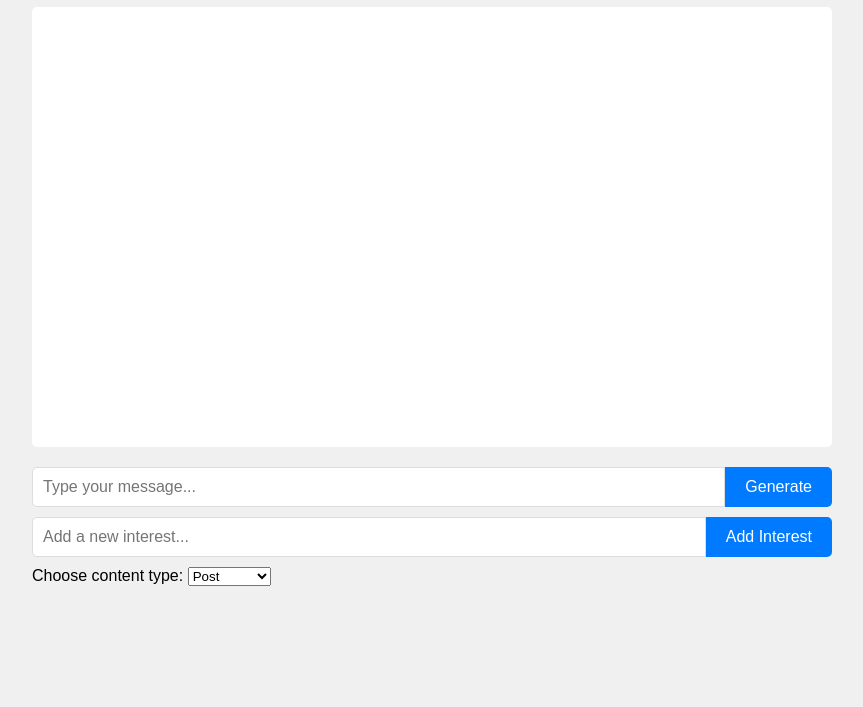
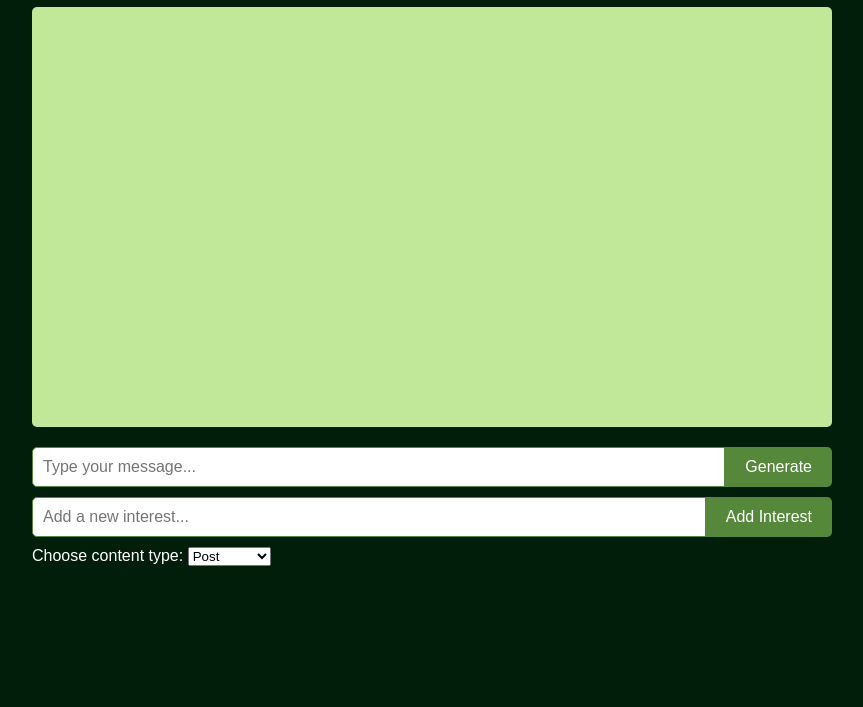
Before and after one commit to wanjanotfound/finishing-project, a plain HTML site: page frontend/index.html in a window 1280 px wide. Shown: the part 93-800 px from the top of the page, without its empty margins (208-1071 px from the left). Drawn offline with Linux system fonts and the light colour scheme.

Commit message:
some styling because the colors seeed dull before

```diff
--- a/frontend/index.html
+++ b/frontend/index.html
@@ -21,7 +21,7 @@
             <button id="add-interest-button">Add Interest</button>
         </div>
         <div id="content-type">
-            <label for="content-type-select">Choose content type:</label>
+            <label for="content-type-select" class="content-type-label">Choose content type:</label>
             <select id="content-type-select">
                 <option value="post">Post</option>
                 <option value="comment">Comment</option>
--- a/frontend/style.css
+++ b/frontend/style.css
@@ -1,6 +1,6 @@
 body {
     font-family: Arial, sans-serif;
-    background-color: #f0f0f0;
+    background-color: #001E09;
     margin: 0;
     padding: 0;
 }
@@ -13,14 +13,14 @@ body {
 
 h1 {
     text-align: center;
-    color: #333;
+    color: #ffffff;
 }
 
 #chat-container {
-    background-color: white;
+    background-color: #c1e899;
     border-radius: 5px;
     padding: 20px;
-    height: 400px;
+    height: 380px;
     overflow-y: auto;
     margin-bottom: 20px;
 }
@@ -33,15 +33,16 @@ h1 {
 input[type="text"] {
     flex-grow: 1;
     padding: 10px;
+    font-family: Arial;
     font-size: 16px;
-    border: 1px solid #ddd;
+    border: 1px solid #55883b;
     border-radius: 5px 0 0 5px;
 }
 
 button {
     padding: 10px 20px;
     font-size: 16px;
-    background-color: #007bff;
+    background-color: #55883b;
     color: white;
     border: none;
     border-radius: 0 5px 5px 0;
@@ -49,7 +50,7 @@ button {
 }
 
 button:hover {
-    background-color: #0056b3;
+    background-color: #c1e899;
 }
 
 .message {
@@ -59,13 +60,16 @@ button:hover {
 }
 
 .user-message {
-    background-color: #007bff;
+    background-color: #55883b;
     color: white;
     align-self: flex-end;
 }
 
 .bot-message {
-    background-color: #f1f1f1;
+    background-color: #e6f0dc;
     color: #333;
     align-self: flex-start;
 }
+.content-type-label {
+    color: #ffffff;
+}
```
